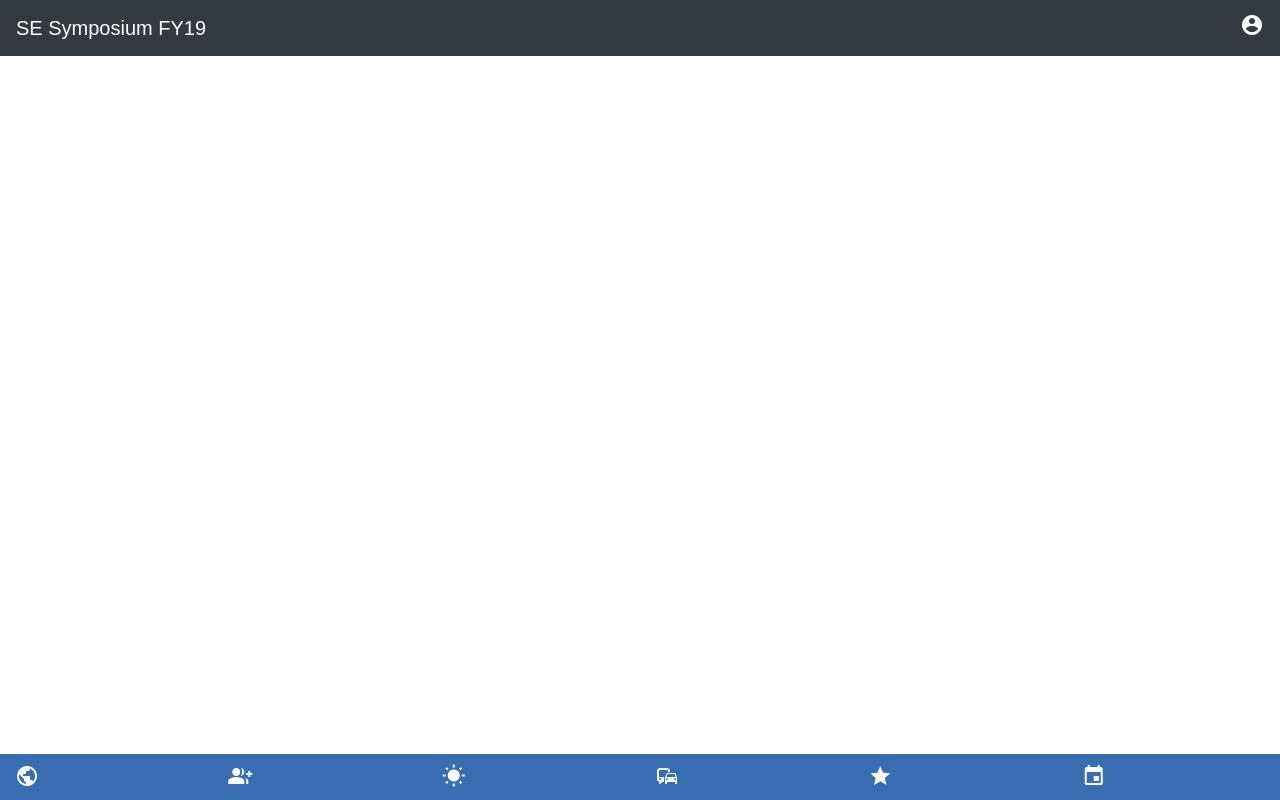
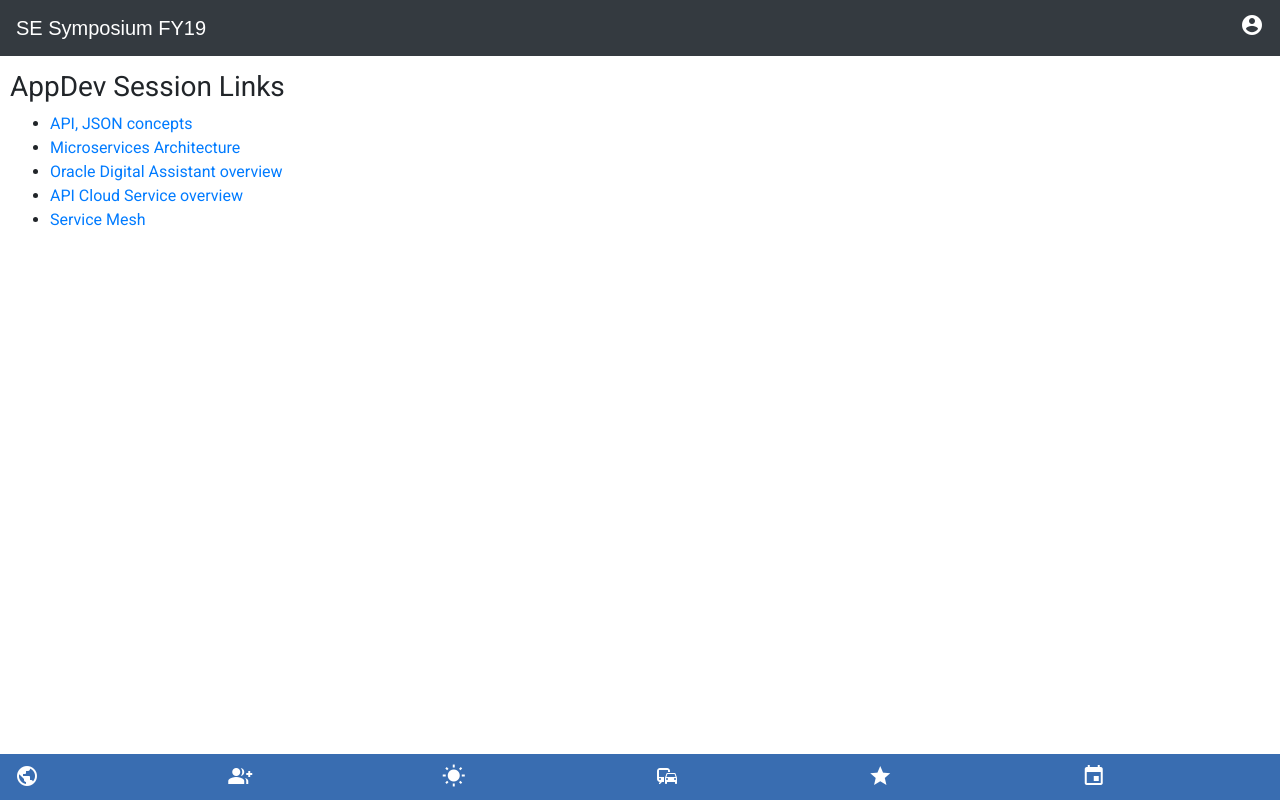
Before and after one commit to sanjeevgopinath/social_experience, a React (Create React App) app: page /appDevLinks in a window 1280 px wide. Built offline with nearby package versions, Linux system fonts and the light colour scheme; sample sign-in values are in the browser's storage; a web font is replaced by a local one.

Commit message:
appDevLinks Commit

```diff
--- a/src/App.js
+++ b/src/App.js
@@ -4,7 +4,7 @@
 
 import 'bootstrap/dist/css/bootstrap.css';
 import './App.css';
-
+import appDevLinks from './appDevLinks';
 import Header from './Header.js';
 import Footer from './Footer.js';
 import execMessage from './execMessage.js';
@@ -48,7 +48,7 @@
         <PrivateRoute exact path='/resetPassword' component={resetPassword} />
         <PrivateRoute exact path='/cityTour' component={cityTour} />
         <PrivateRoute exact path='/morningActivities' component={morningActivities} />
-
+        <PrivateRoute exact path='/appDevLinks' component={appDevLinks} />
         <Route path='/Login' component={Login}/>
       </Switch>
   </main>
--- a/src/Footer.js
+++ b/src/Footer.js
@@ -20,7 +20,7 @@
                             <Link to={`/cityTour`}><span class="material-icons bottom-bar-icon">commute</span></Link>
                         </div>
                         <div class="col-2">
-                            <span class="material-icons bottom-bar-icon">star</span>
+                            <Link to={`/appDevLinks`}><span class="material-icons bottom-bar-icon">star</span></Link>
                         </div>
                         <div class="col-2">
                             <Link to={`/eventInfo`}><span class="material-icons bottom-bar-icon">event</span></Link>
--- /dev/null
+++ b/src/appDevLinks.js
@@ -0,0 +1,24 @@
+import React, { Component } from 'react';
+import ReactDOM from 'react-dom';
+import {Timeline, TimelineEvent, TimelineBlip} from 'react-event-timeline';
+import './eventInfo.css';
+
+class appDevLinks extends Component {
+    render() {
+        return(
+            <div class="eventinfo">
+                <h3>AppDev Session Links</h3>
+                <ul>
+									<li><a href="https://otube.oracle.com/media/t/1_diecxci0">API, JSON concepts</a></li>
+									<li><a href="https://otube.oracle.com/media/1_43f90b6f">Microservices Architecture</a></li>
+									<li><a href="https://otube.oracle.com/media/1_yotzbfil">Oracle Digital Assistant overview</a></li>
+									<li><a href="https://otube.oracle.com/media/1_ss222iff">API Cloud Service overview</a></li>
+									<li><a href="https://otube.oracle.com/media/1_jcv3zm2f">Service Mesh</a></li>
+								</ul>
+            </div>
+
+        );
+    }
+}
+
+export default appDevLinks
```
